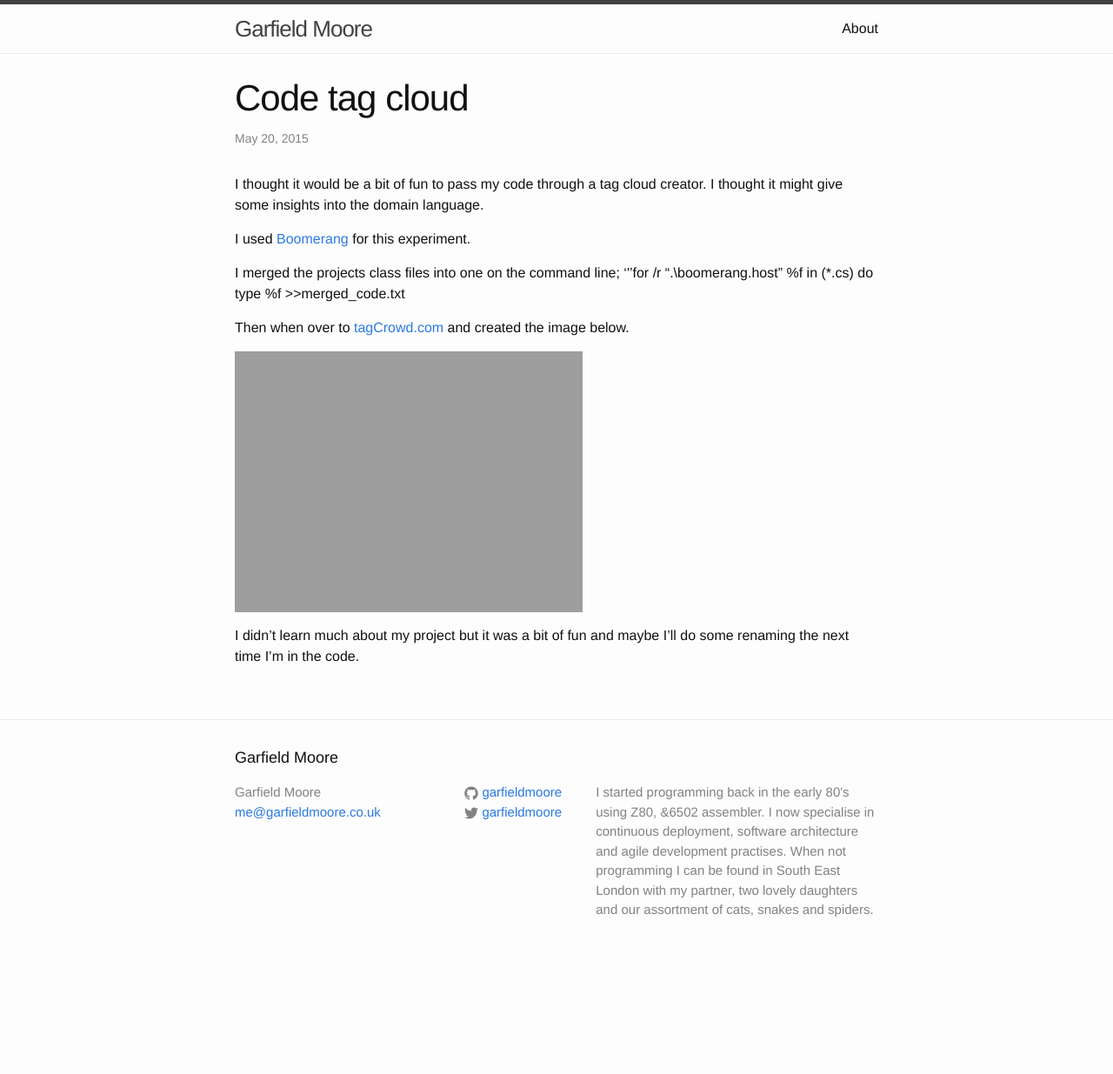
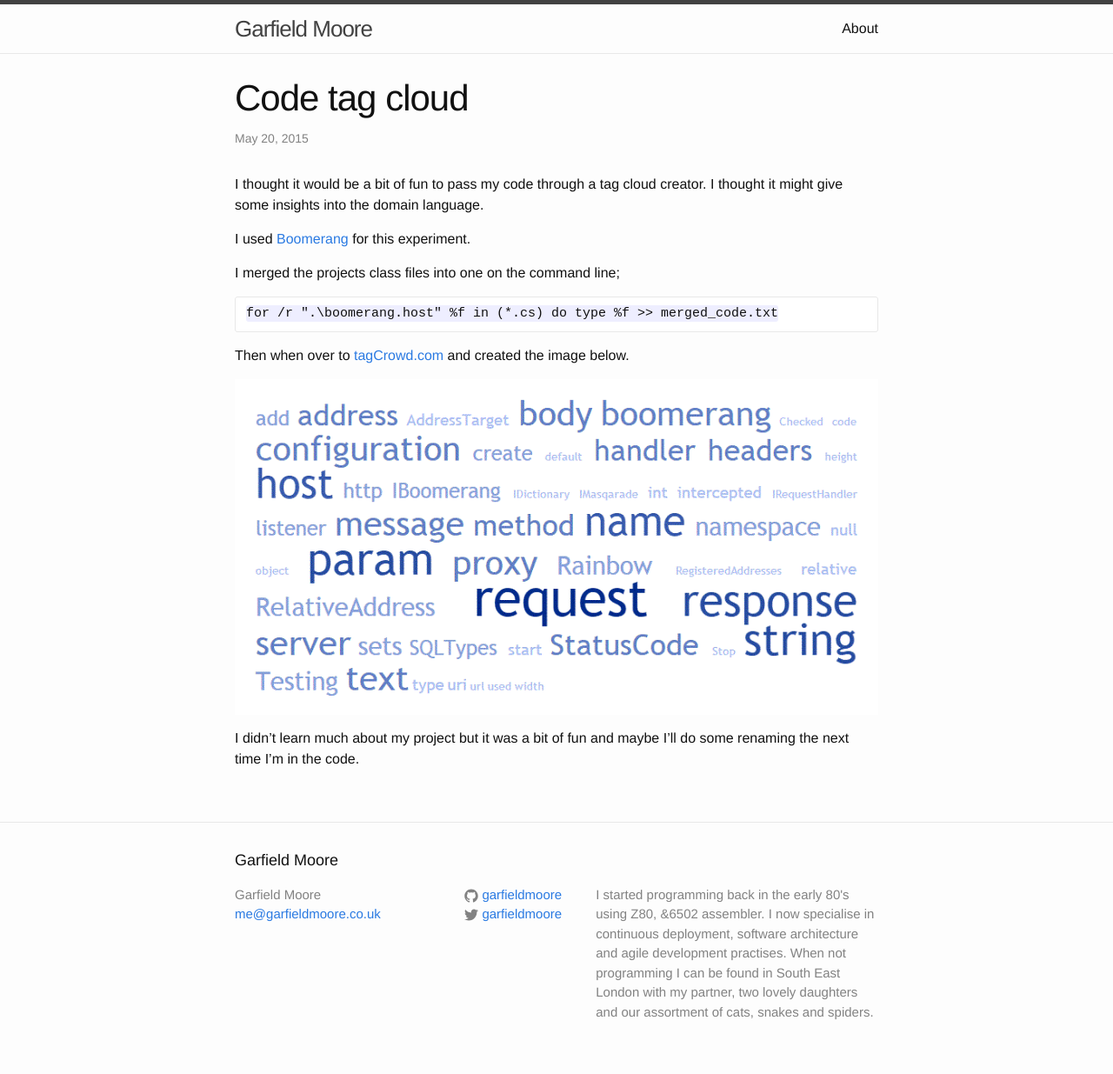
Before and after one commit to garfieldmoore/garfieldmoore.github.io, a Jekyll site: the page built from _posts/2015-05-20-project-tag-cloud.markdown, in a window 1280 px wide. Shown: the whole page at 87% size. Built offline with Jekyll 4.4.1, drawn with Linux system fonts in a browser that asks for light colours; before the commit the page ends 1118 px from its top, so only the background shows below that.

Commit message:
added picture

```diff
--- a/_posts/2015-05-20-project-tag-cloud.markdown
+++ b/_posts/2015-05-20-project-tag-cloud.markdown
@@ -10,10 +10,11 @@ I thought it would be a bit of fun to pass my code through a tag cloud creator.
 I used [Boomerang](https://github.com/garfieldmoore/Boomerang/) for this experiment.
 
 I merged the projects class files into one on the command line;
-'''for /r ".\boomerang.host" %f in (*.cs) do type %f &gt;&gt;merged_code.txt
+
+	for /r ".\boomerang.host" %f in (*.cs) do type %f >> merged_code.txt
 
 Then when over to [tagCrowd.com](http://www.tagcrowd.com/) and created the image below.
 
-![tag crowd]({{site.url }}/assets/images/boomerag_tag_crowd.gif)
+![tag crowd](/assets/images/boomerang_tag_cloud.gif)
 
 I didn't learn much about my project but it was a bit of fun and maybe I'll do some renaming the next time I'm in the code.
```
